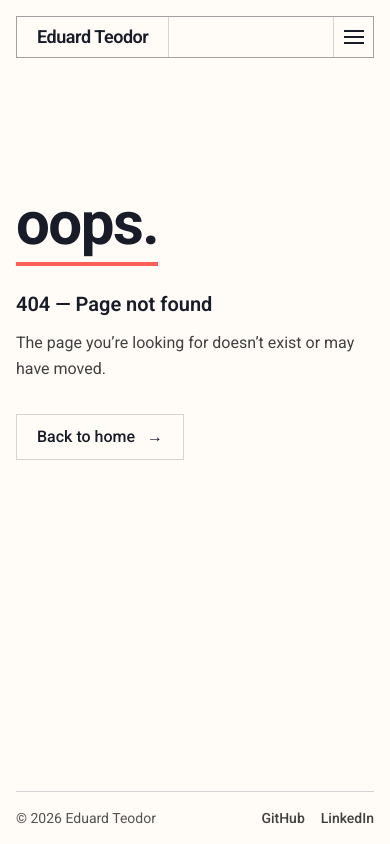
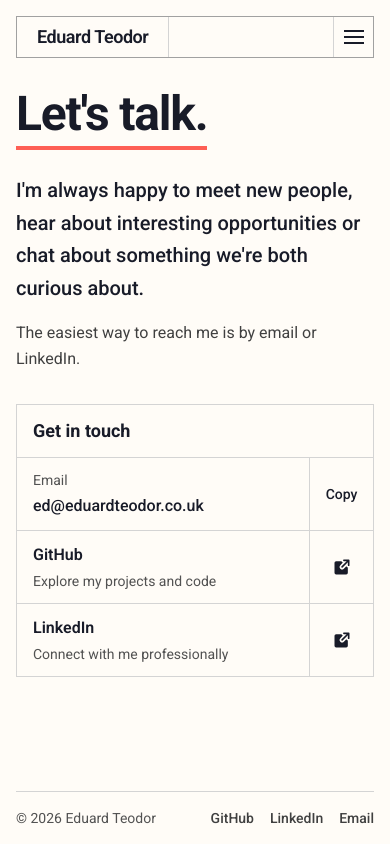
Before and after one commit to EEEDWARD1/eduardteodor-web, a Next.js app: page /contact in a window 390 px wide. Before the commit this address had no page. Built offline with nearby package versions, Linux system fonts and the light colour scheme.

Commit message:
feat: add responsive contact page

```diff
--- /dev/null
+++ b/app/components/CopyEmailButton.tsx
@@ -0,0 +1,27 @@
+"use client";
+
+import { useState } from "react";
+
+export default function CopyEmailButton({ email }: { email: string }) {
+  const [copied, setCopied] = useState(false);
+
+  async function copyEmail() {
+    try {
+      await navigator.clipboard.writeText(email);
+      setCopied(true);
+    } catch {
+      setCopied(false);
+    }
+  }
+
+  return (
+    <button
+      type="button"
+      onClick={copyEmail}
+      aria-label="Copy email address"
+      className="flex w-16 shrink-0 items-center justify-center border-l border-border text-sm font-medium transition-colors hover:bg-orange-50 hover:text-accent"
+    >
+      {copied ? "Copied!" : "Copy"}
+    </button>
+  );
+}
--- /dev/null
+++ b/app/contact/page.tsx
@@ -0,0 +1,100 @@
+import type { Metadata } from "next";
+import ExternalLinkIcon from "@/app/components/icons/ExternalLinkIcon";
+import { socialLinks } from "@/app/data/social-links";
+import CopyEmailButton from "@/app/components/CopyEmailButton";
+
+export const metadata: Metadata = {
+  title: "Contact",
+  description:
+    "Contact Eduard Teodor about career opportunities, freelance projects and collaboration.",
+};
+
+const descriptions: Record<string, string> = {
+  GitHub: "Explore my projects and code",
+  LinkedIn: "Connect with me professionally",
+};
+
+export default function ContactsPage() {
+  const email = socialLinks.find((link) => link.label === "Email");
+  const profiles = socialLinks.filter((link) => link.label !== "Email");
+
+  return (
+    <section
+      aria-labelledby="contact-heading"
+      className="mt-4 grid min-w-0 items-start gap-8 md:mt-8 lg:grid-cols-2 lg:gap-12"
+    >
+      {/* Heading */}
+      <div className="min-w-0">
+        <h1
+          id="contact-heading"
+          className="w-fit border-b-4 border-accent pb-2 text-5xl font-bold tracking-tight sm:text-6xl md:text-7xl"
+        >
+          Let&#39;s talk.
+        </h1>
+
+        <div className="mt-6 space-y-4 md:mt-8">
+          <p className="text-xl leading-relaxed font-medium md:text-2xl">
+            I&#39;m always happy to meet new people, hear about interesting
+            opportunities or chat about something we&#39;re both curious about.
+          </p>
+
+          <p className="text-base leading-relaxed text-neutral-700 md:text-lg">
+            The easiest way to reach me is by email or LinkedIn.
+          </p>
+        </div>
+      </div>
+
+      {/* Contact directory */}
+      <div className="min-w-0 border border-neutral-300">
+        <div className="border-b border-border px-4 py-3 text-lg font-bold md:px-6 md:text-xl">
+          Get in touch
+        </div>
+
+        <ul className="divide-y divide-border">
+          {/* Email */}
+          {email && (
+            <li className="flex min-w-0 items-stretch">
+              <a
+                href={email.href}
+                className="group flex min-w-0 flex-1 flex-col justify-center gap-1 px-4 py-3 no-underline! transition-colors hover:bg-orange-50 md:px-6"
+              >
+                <span className="text-sm text-neutral-600">Email</span>
+                <span className="break-words font-medium group-hover:text-accent">
+                  {email.href.replace(/^mailto:/, "")}
+                </span>
+              </a>
+
+              <CopyEmailButton email={email.href.replace(/^mailto:/, "")} />
+            </li>
+          )}
+
+          {/* Other social profiles */}
+          {profiles.map((profile) => (
+            <li key={profile.label}>
+              <a
+                href={profile.href}
+                target="_blank"
+                rel="noopener noreferrer"
+                className="group flex min-h-16 items-stretch no-underline! transition-colors hover:bg-orange-50"
+              >
+                <div className="flex min-w-0 flex-1 flex-col justify-center gap-1 px-4 py-3 md:px-6">
+                  <span className="font-semibold group-hover:text-accent">
+                    {profile.label}
+                  </span>
+
+                  <span className="text-sm text-neutral-600">
+                    {descriptions[profile.label]}
+                  </span>
+                </div>
+
+                <span className="flex w-16 shrink-0 items-center justify-center border-l border-border transition-colors group-hover:text-accent">
+                  <ExternalLinkIcon />
+                </span>
+              </a>
+            </li>
+          ))}
+        </ul>
+      </div>
+    </section>
+  );
+}
--- a/app/data/social-links.ts
+++ b/app/data/social-links.ts
@@ -1,4 +1,5 @@
 export const socialLinks = [
   { label: "GitHub", href: "https://github.com/EEEDWARD1" },
   { label: "LinkedIn", href: "https://www.linkedin.com/in/eduardteodor" },
+  { label: "Email", href: "mailto:ed@eduardteodor.co.uk" },
 ];
```
